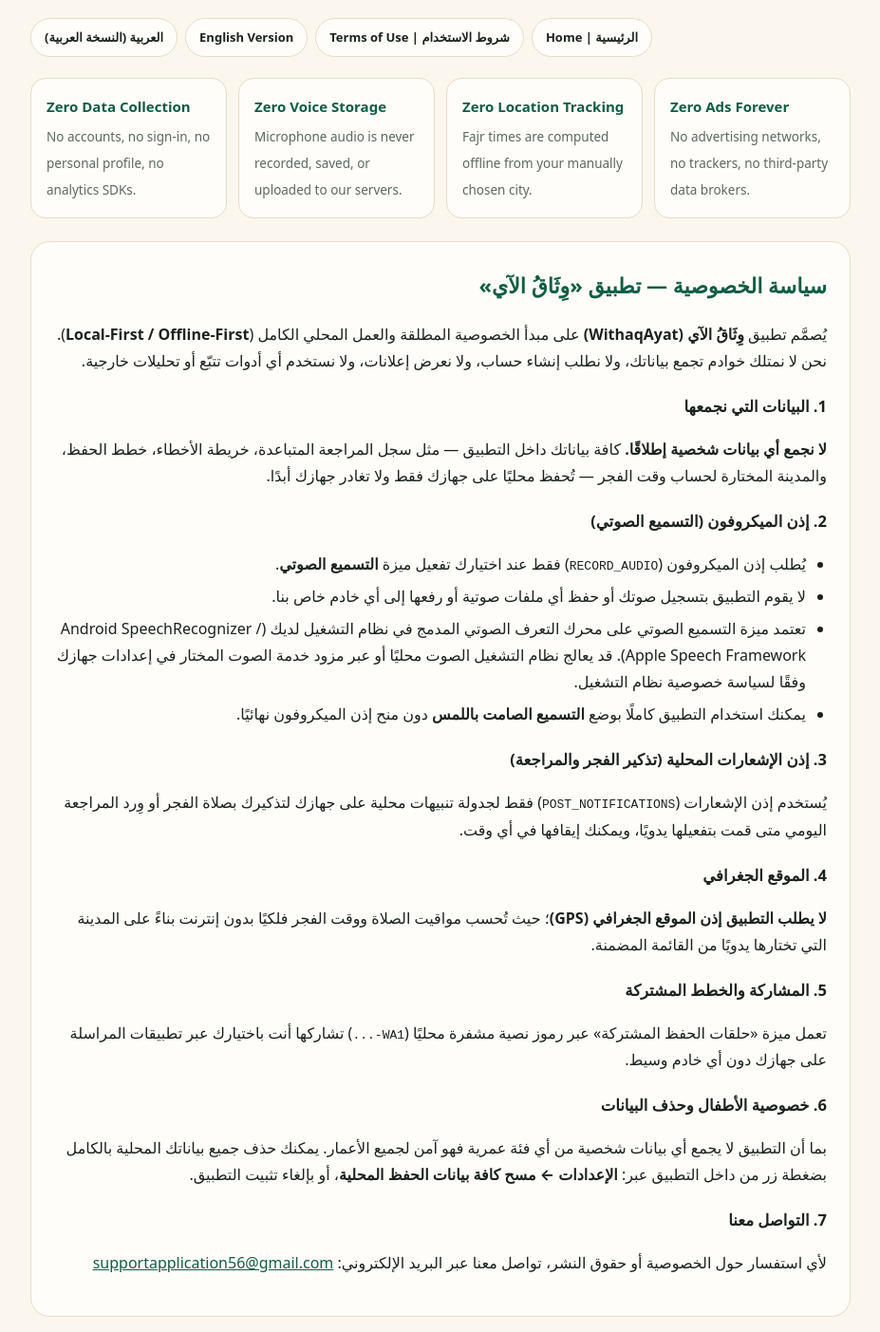
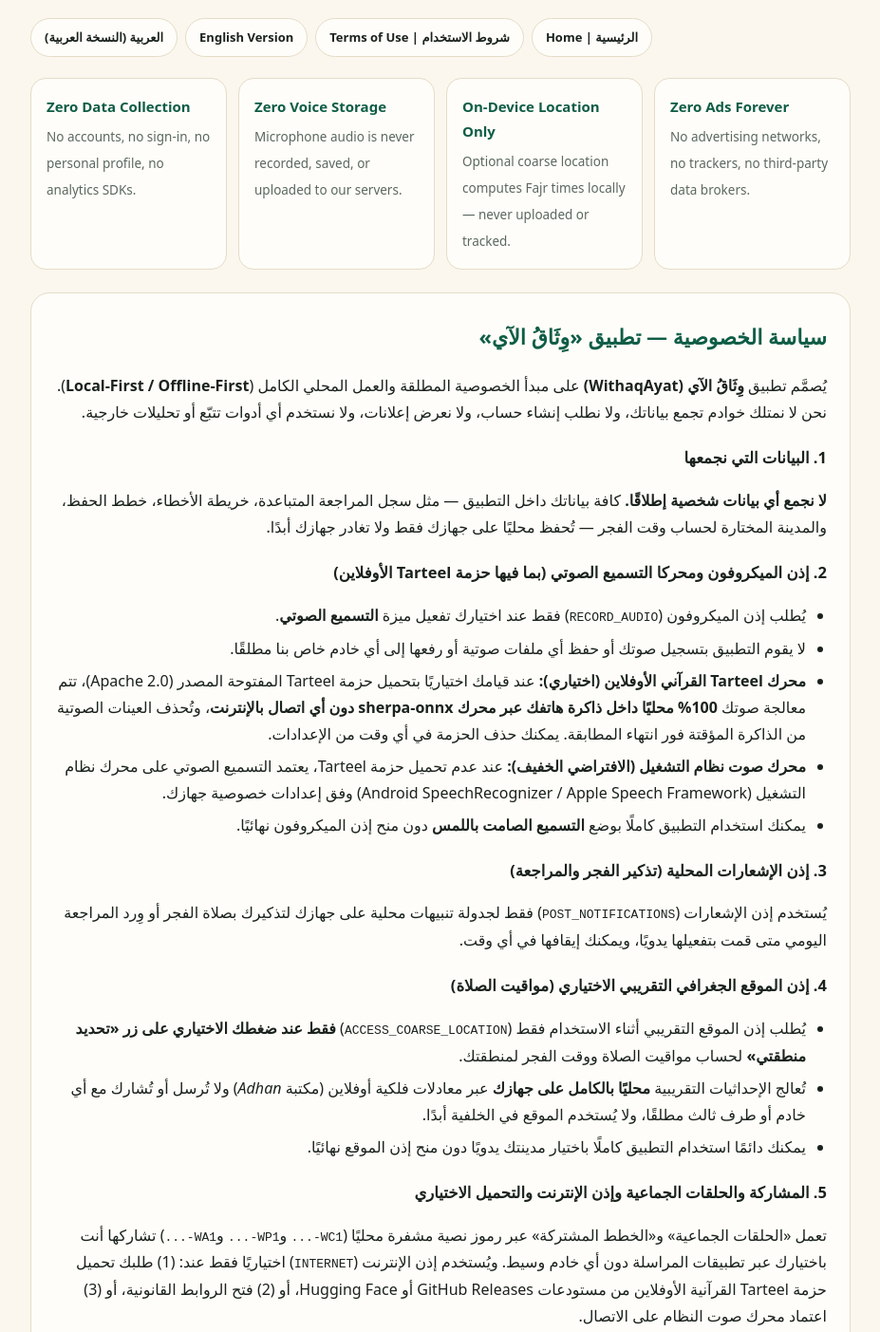
Before and after one commit to supportapplication56-spec/supportapplication56-spec.github.io, a plain HTML site: page WithaqAyat/privacy/index.html in a window 1280 px wide. Shown: the part 208-1611 px from the top of the page at 95% size, without its empty margins (176-1103 px from the left). Drawn offline with Linux system fonts and the light colour scheme.

Commit message:
Update privacy location and tarteel

```diff
--- a/WithaqAyat/privacy/index.html
+++ b/WithaqAyat/privacy/index.html
@@ -138,8 +138,8 @@
         <span>Microphone audio is never recorded, saved, or uploaded to our servers.</span>
       </div>
       <div class="trust-item">
-        <strong>Zero Location Tracking</strong>
-        <span>Fajr times are computed offline from your manually chosen city.</span>
+        <strong>On-Device Location Only</strong>
+        <span>Optional coarse location computes Fajr times locally — never uploaded or tracked.</span>
       </div>
       <div class="trust-item">
         <strong>Zero Ads Forever</strong>
@@ -157,22 +157,27 @@
       <h3>1. البيانات التي نجمعها</h3>
       <p><strong>لا نجمع أي بيانات شخصية إطلاقًا.</strong> كافة بياناتك داخل التطبيق — مثل سجل المراجعة المتباعدة، خريطة الأخطاء، خطط الحفظ، والمدينة المختارة لحساب وقت الفجر — تُحفظ محليًا على جهازك فقط ولا تغادر جهازك أبدًا.</p>
 
-      <h3>2. إذن الميكروفون (التسميع الصوتي)</h3>
+      <h3>2. إذن الميكروفون ومحركا التسميع الصوتي (بما فيها حزمة Tarteel الأوفلاين)</h3>
       <ul>
         <li>يُطلب إذن الميكروفون (<code>RECORD_AUDIO</code>) فقط عند اختيارك تفعيل ميزة <strong>التسميع الصوتي</strong>.</li>
-        <li>لا يقوم التطبيق بتسجيل صوتك أو حفظ أي ملفات صوتية أو رفعها إلى أي خادم خاص بنا.</li>
-        <li>تعتمد ميزة التسميع الصوتي على محرك التعرف الصوتي المدمج في نظام التشغيل لديك (Android SpeechRecognizer / Apple Speech Framework). قد يعالج نظام التشغيل الصوت محليًا أو عبر مزود خدمة الصوت المختار في إعدادات جهازك وفقًا لسياسة خصوصية نظام التشغيل.</li>
+        <li>لا يقوم التطبيق بتسجيل صوتك أو حفظ أي ملفات صوتية أو رفعها إلى أي خادم خاص بنا مطلقًا.</li>
+        <li><strong>محرك Tarteel القرآني الأوفلاين (اختياري):</strong> عند قيامك اختياريًا بتحميل حزمة Tarteel المفتوحة المصدر (Apache 2.0)، تتم معالجة صوتك <strong>100% محليًا داخل ذاكرة هاتفك عبر محرك sherpa-onnx دون أي اتصال بالإنترنت</strong>، وتُحذف العينات الصوتية من الذاكرة المؤقتة فور انتهاء المطابقة. يمكنك حذف الحزمة في أي وقت من الإعدادات.</li>
+        <li><strong>محرك صوت نظام التشغيل (الافتراضي الخفيف):</strong> عند عدم تحميل حزمة Tarteel، يعتمد التسميع الصوتي على محرك نظام التشغيل (Android SpeechRecognizer / Apple Speech Framework) وفق إعدادات خصوصية جهازك.</li>
         <li>يمكنك استخدام التطبيق كاملًا بوضع <strong>التسميع الصامت باللمس</strong> دون منح إذن الميكروفون نهائيًا.</li>
       </ul>
 
       <h3>3. إذن الإشعارات المحلية (تذكير الفجر والمراجعة)</h3>
       <p>يُستخدم إذن الإشعارات (<code>POST_NOTIFICATIONS</code>) فقط لجدولة تنبيهات محلية على جهازك لتذكيرك بصلاة الفجر أو وِرد المراجعة اليومي متى قمت بتفعيلها يدويًا، ويمكنك إيقافها في أي وقت.</p>
 
-      <h3>4. الموقع الجغرافي</h3>
-      <p><strong>لا يطلب التطبيق إذن الموقع الجغرافي (GPS)</strong>؛ حيث تُحسب مواقيت الصلاة ووقت الفجر فلكيًا بدون إنترنت بناءً على المدينة التي تختارها يدويًا من القائمة المضمنة.</p>
+      <h3>4. إذن الموقع الجغرافي التقريبي الاختياري (مواقيت الصلاة)</h3>
+      <ul>
+        <li>يُطلب إذن الموقع التقريبي أثناء الاستخدام فقط (<code>ACCESS_COARSE_LOCATION</code>) <strong>فقط عند ضغطك الاختياري على زر «تحديد منطقتي»</strong> لحساب مواقيت الصلاة ووقت الفجر لمنطقتك.</li>
+        <li>تُعالج الإحداثيات التقريبية <strong>محليًا بالكامل على جهازك</strong> عبر معادلات فلكية أوفلاين (مكتبة <em>Adhan</em>) ولا تُرسل أو تُشارك مع أي خادم أو طرف ثالث مطلقًا، ولا يُستخدم الموقع في الخلفية أبدًا.</li>
+        <li>يمكنك دائمًا استخدام التطبيق كاملًا باختيار مدينتك يدويًا دون منح إذن الموقع نهائيًا.</li>
+      </ul>
 
-      <h3>5. المشاركة والخطط المشتركة</h3>
-      <p>تعمل ميزة «حلقات الحفظ المشتركة» عبر رموز نصية مشفرة محليًا (<code>WA1-...</code>) تشاركها أنت باختيارك عبر تطبيقات المراسلة على جهازك دون أي خادم وسيط.</p>
+      <h3>5. المشاركة والحلقات الجماعية وإذن الإنترنت والتحميل الاختياري</h3>
+      <p>تعمل «الحلقات الجماعية» و«الخطط المشتركة» عبر رموز نصية مشفرة محليًا (<code>WC1-...</code> و<code>WP1-...</code> و<code>WA1-...</code>) تشاركها أنت باختيارك عبر تطبيقات المراسلة دون أي خادم وسيط. ويُستخدم إذن الإنترنت (<code>INTERNET</code>) اختياريًا فقط عند: (1) طلبك تحميل حزمة Tarteel القرآنية الأوفلاين من مستودعات GitHub Releases أو Hugging Face، أو (2) فتح الروابط القانونية، أو (3) اعتماد محرك صوت النظام على الاتصال.</p>
 
       <h3>6. خصوصية الأطفال وحذف البيانات</h3>
       <p>بما أن التطبيق لا يجمع أي بيانات شخصية من أي فئة عمرية فهو آمن لجميع الأعمار. يمكنك حذف جميع بياناتك المحلية بالكامل بضغطة زر من داخل التطبيق عبر: <strong>الإعدادات ← مسح كافة بيانات الحفظ المحلية</strong>، أو بإلغاء تثبيت التطبيق.</p>
@@ -191,22 +196,27 @@
       <h3>1. Information We Collect</h3>
       <p><strong>We do not collect, store, or transmit any personal data.</strong> All app state — including Spaced Repetition review cards, Mistake Heatmap entries, memorization challenges, preferences, and selected city — stays strictly on your device using local OS storage.</p>
 
-      <h3>2. Microphone & Speech Recognition Permission</h3>
+      <h3>2. Microphone &amp; Speech Recognition (Including Optional Offline Tarteel Pack)</h3>
       <ul>
         <li>Microphone permission (<code>RECORD_AUDIO</code>) is optional and requested only if you activate <strong>Voice Recitation Mode</strong>.</li>
         <li>WithaqAyat never records, archives, or uploads audio files to any developer server.</li>
-        <li>Live speech-to-text transcription is delegated solely to your device's operating system speech recognition engine (Android SpeechRecognizer / iOS Speech Framework), governed by your OS speech privacy settings.</li>
+        <li><strong>Optional Offline Tarteel Pack:</strong> If you optionally download the open-source Tarteel Whisper ONNX pack (Apache 2.0), audio is processed <strong>100% locally in-memory on your device via sherpa-onnx with zero network activity</strong> and discarded immediately after matching. You can delete the pack anytime in Settings.</li>
+        <li><strong>Built-in OS Speech Recognizer:</strong> If no offline pack is installed, live transcription uses your device's operating system speech engine (Android SpeechRecognizer / iOS Speech Framework), governed by your OS speech privacy settings.</li>
         <li>You may use the entire app via <strong>Silent Tap-to-Reveal Mode</strong> without ever granting microphone access.</li>
       </ul>
 
       <h3>3. Local Notifications</h3>
       <p>Optional notification permission (<code>POST_NOTIFICATIONS</code>) is used exclusively to deliver offline local reminders for Fajr and daily Quran review when enabled by you.</p>
 
-      <h3>4. No Location Permission</h3>
-      <p>WithaqAyat does <strong>not</strong> request GPS or location permissions. Astronomical Fajr and prayer times are computed 100% offline from a city you select manually.</p>
+      <h3>4. Optional Foreground-Only Coarse Location (Prayer Times)</h3>
+      <ul>
+        <li>Approximate foreground location permission (<code>ACCESS_COARSE_LOCATION</code>) is strictly optional and requested <strong>only when you explicitly tap "Detect My Area"</strong>.</li>
+        <li>Your approximate coordinates are used <strong>exclusively on-device</strong> for offline astronomical Fajr and prayer time calculation (via <em>Adhan</em>) and are <strong>never transmitted, logged, or shared off-device</strong>. Background location is never requested.</li>
+        <li>You can always select a city manually without granting location access.</li>
+      </ul>
 
-      <h3>5. Serverless Shared Plans & External Links</h3>
-      <p>Shared memorization plans encode only plan metadata (Surah, verse range, daily count, start date) into a compact text code (<code>WA1-...</code>) that you optionally share via your OS share sheet. Opening external attribution or policy links launches your device browser.</p>
+      <h3>5. Serverless Circles, Optional Model Downloads &amp; Internet Permission</h3>
+      <p>Multi-member circles and shared plans encode compact text codes (<code>WC1-...</code>, <code>WP1-...</code>, <code>WA1-...</code>) shared strictly via your OS share sheet without any backend server. The <code>INTERNET</code> permission is used solely when: (1) you explicitly download the optional offline Tarteel ONNX voice pack from GitHub Releases or Hugging Face, (2) you open external attribution/policy URLs, or (3) your OS speech recognizer requires connectivity.</p>
 
       <h3>6. Children's Privacy & Data Deletion (GDPR / CCPA / Google Play)</h3>
       <p>Because zero personal data is collected or transmitted, the app complies fully with GDPR, CCPA, COPPA, and Google Play Families/Data Safety standards. You retain full control and can wipe all local app data anytime via <strong>Settings → Clear All Local Memorization Data</strong> or by uninstalling the app.</p>
```
